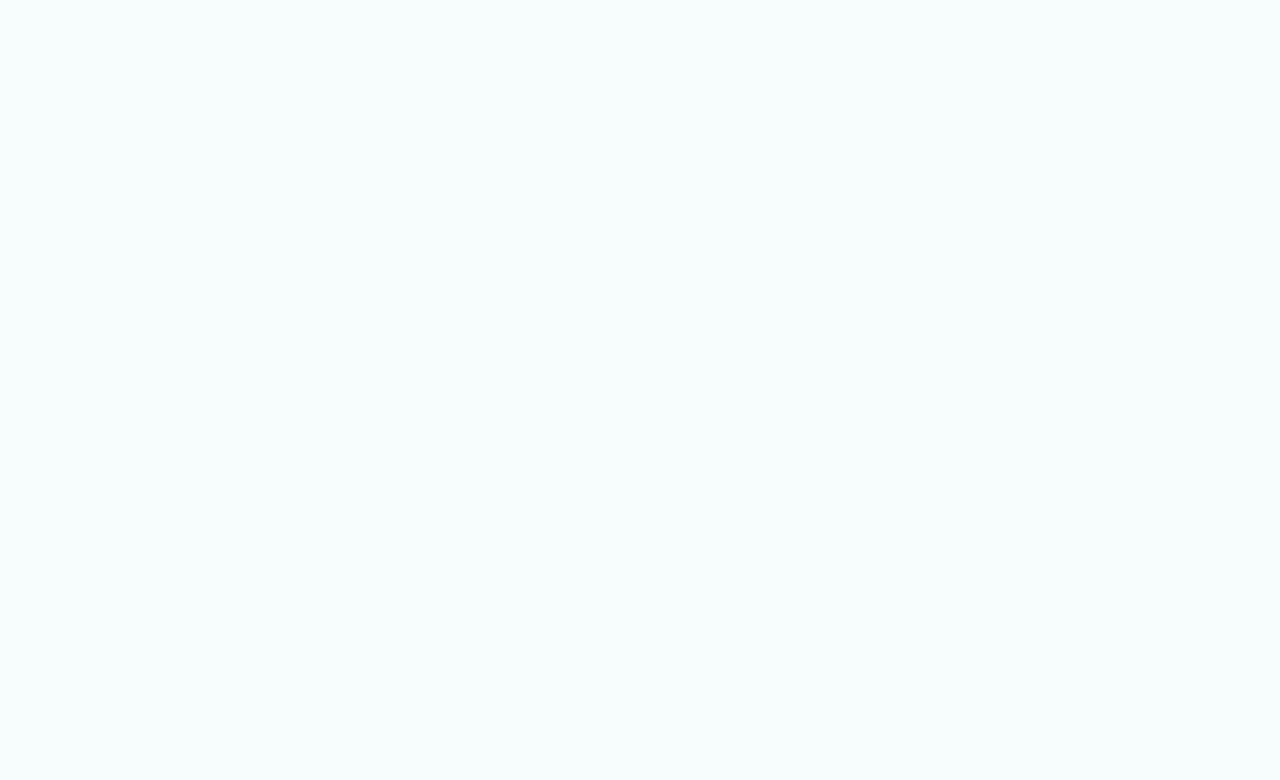
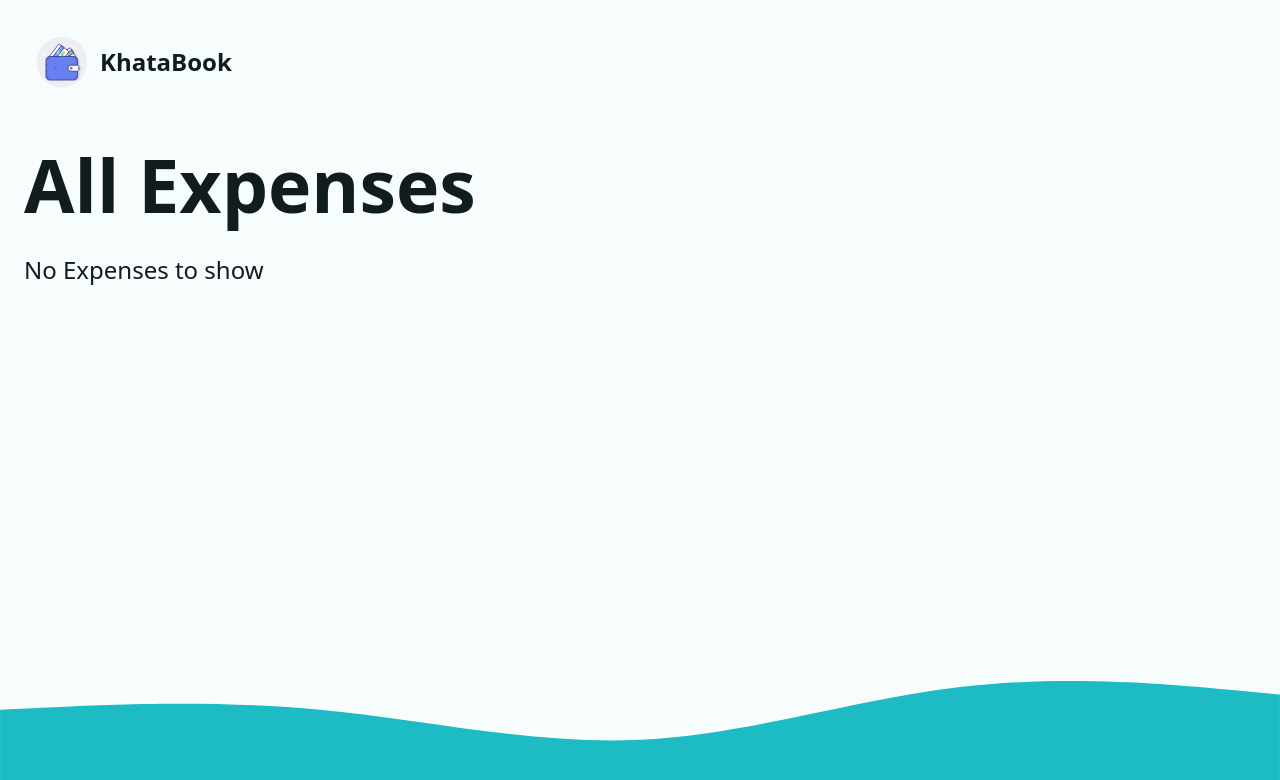
Before and after one commit to rishabhsaklani08/React-Router-Budget-App, a React (Vite) app: page /expenses in a window 1280 px wide. Before the commit this address had no page. Shown: the top 780 px of the page. Built offline with nearby package versions, Linux system fonts and the light colour scheme.

Commit message:
Expenses Page added

```diff
--- a/src/App.jsx
+++ b/src/App.jsx
@@ -17,6 +17,7 @@
 //Routes
 import Dashboard, { dashboardAction, dashboardLoader } from "./pages/Dashboard";
 import Error from "./pages/Error";
+import ExpensesPage, { expensesLoader } from "./pages/ExpensesPage";
 
 const router = createBrowserRouter([
   {
@@ -31,6 +32,11 @@
         loader: dashboardLoader,
         action: dashboardAction,
         errorElement: <Error />
+      },
+      {
+        path: "expenses",
+        element: <ExpensesPage />,
+        loader: expensesLoader
       },
       {
         path: "logout",
--- a/src/pages/Dashboard.jsx
+++ b/src/pages/Dashboard.jsx
@@ -1,5 +1,5 @@
 // React-Router-Dom exports
-import { useLoaderData } from 'react-router-dom';
+import { Link, useLoaderData } from 'react-router-dom';
 import { toast } from 'react-toastify';
 
 // components
@@ -96,7 +96,13 @@
                                             expenses && expenses.length > 0 && (
                                                 <div className="grid-md">
                                                     <h2>Recent Expenses</h2>
-                                                    <Table expenses={expenses.sort((a, b) => b.createdAt - a.createdAt)} />
+                                                    <Table expenses={expenses.sort((a, b) => b.createdAt - a.createdAt).slice(0, 8)} />
+
+                                                    {expenses.length > 8 && (
+                                                        <Link to="expenses" className='btn btn--dark'>
+                                                            View all expenses
+                                                        </Link>
+                                                    )}
                                                 </div>
                                             )
                                         }
--- /dev/null
+++ b/src/pages/ExpensesPage.jsx
@@ -0,0 +1,36 @@
+// rrd imports
+import { useLoaderData } from "react-router-dom";
+
+// component imports
+import Table from "../components/Table";
+
+// helpers
+import { fetchData } from "../helpers";
+
+// loader
+export function expensesLoader() {
+    const expenses = fetchData("expenses");
+    return { expenses };
+}
+
+const ExpensesPage = () => {
+    const { expenses } = useLoaderData();
+
+    return (
+        <div className="grid-lg">
+            <h1>All Expenses</h1>
+            {expenses && expenses.length > 0 ? (
+                <div className="grid-md">
+                    <h2>
+                        Recent Expenses <small>({expenses.length} total)</small>
+                    </h2>
+                    <Table expenses={expenses} />
+                </div>
+            ) : (
+                <p>No Expenses to show</p>
+            )}
+        </div>
+    );
+};
+
+export default ExpensesPage;
```
